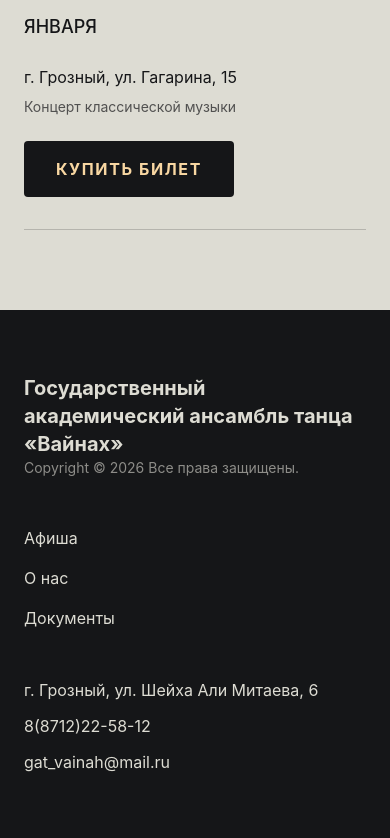
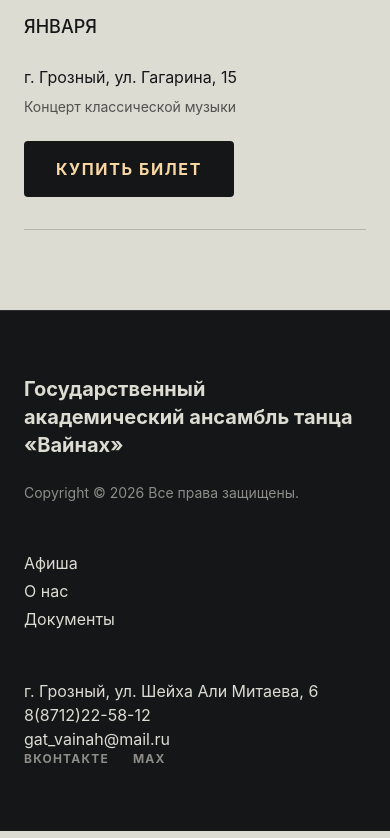
Before and after one commit to ibragim-ast/vainakh, a Next.js app: page /events in a window 390 px wide. Shown: the part 1479-2317 px from the top of the page. Built offline with nearby package versions, Linux system fonts and the light colour scheme.

Commit message:
Исправление адаптивности Подвала. Добавлены ссылки на соцсети

```diff
--- a/src/components/layouts/Footer.tsx
+++ b/src/components/layouts/Footer.tsx
@@ -2,21 +2,20 @@ import Link from "next/link";
 
 export default function Footer() {
   return (
-    <footer className="bg-brand-dark text-brand-light">
-      <div className="max-w-6xl mx-auto px-6 py-16 w-full grid grid-cols-1 lg:grid-cols-3 gap-12">
-        <div>
-          {" "}
+    <footer className="bg-brand-dark text-brand-light border-t border-white/10">
+      <div className="max-w-6xl mx-auto px-6 py-16 w-full grid grid-cols-1 lg:grid-cols-3 gap-12 items-start">
+        <div className="flex flex-col h-full justify-between gap-6 md:gap-12">
           <h4 className="font-sans font-bold text-xl">
             Государственный академический ансамбль танца «Вайнах»
           </h4>
-          <p className="text-sm text-brand-light/60">
+          <p className="text-sm text-brand-light/60 mt-auto">
             Copyright © 2026 Все права защищены.
           </p>
         </div>
 
         <nav
           aria-label="Дополнительная навигация"
-          className="flex flex-col gap-4"
+          className="flex flex-col gap-1"
         >
           <Link
             className="transition-colors hover:text-brand-gold"
@@ -38,10 +37,28 @@ export default function Footer() {
           </Link>
         </nav>
 
-        <div className="flex flex-col gap-3">
+        <div className="flex flex-col h-full">
           <p>г. Грозный, ул. Шейха Али Митаева, 6</p>
           <a href="tel:8(8712)22-58-12">8(8712)22-58-12</a>
           <p>gat_vainah@mail.ru</p>
+          <div className="flex items-center gap-6 mt-auto">
+            <a
+              href="https://vk.ru/ans_vaynah"
+              target="_blank"
+              rel="noopener noreferrer"
+              className="text-xs uppercase tracking-widest font-bold text-brand-light/60 transition-colors hover:text-brand-gold"
+            >
+              ВКонтакте
+            </a>
+            <a
+              href="https://max.ru/id2014001872_gos"
+              target="_blank"
+              rel="noopener noreferrer"
+              className="text-xs uppercase tracking-widest font-bold text-brand-light/60 transition-colors hover:text-brand-gold"
+            >
+              Max
+            </a>
+          </div>
         </div>
       </div>
     </footer>
```
